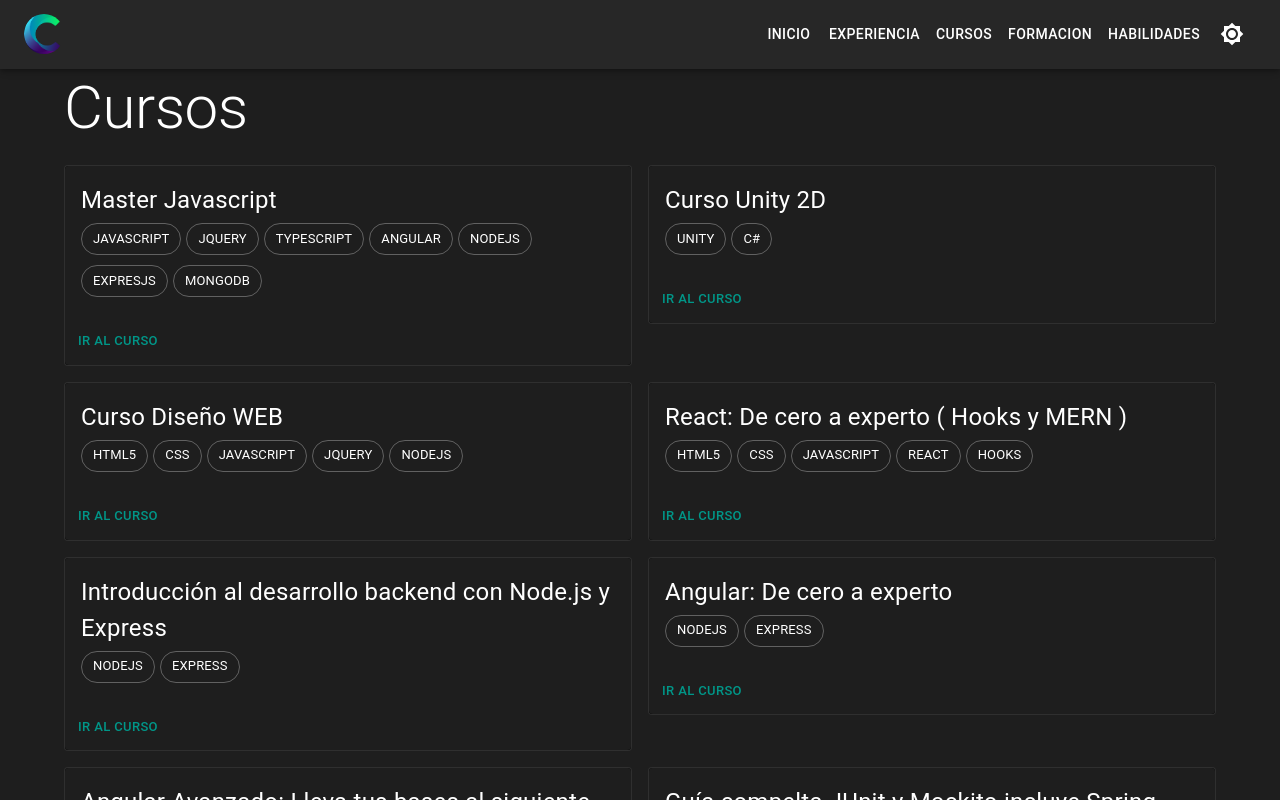
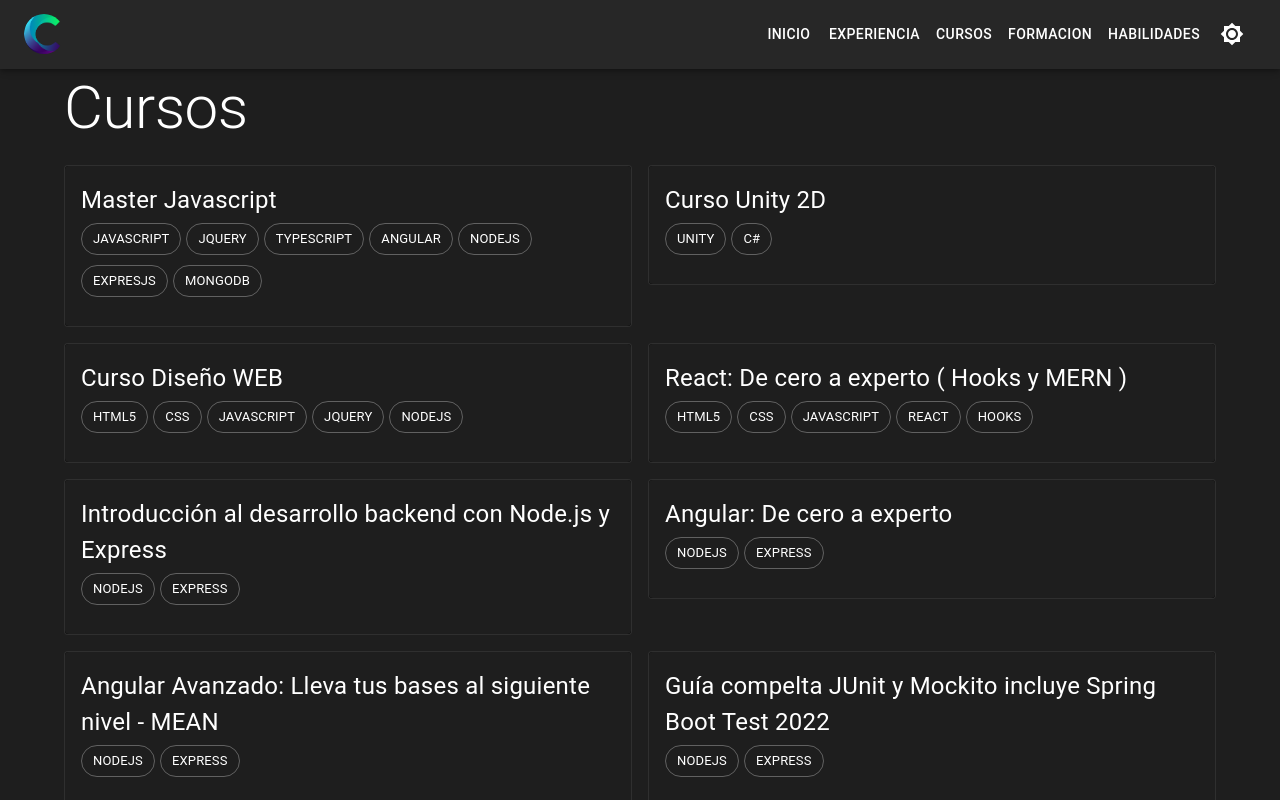
Before and after one commit to crhistianbeteta/crhistianbeteta.github.io, a React (Create React App) app: page /courses in a window 1280 px wide. Shown: the top 800 px of the page. Built offline with nearby package versions, Linux system fonts and the light colour scheme.

Commit message:
fix: remove unused buttons

```diff
--- a/src/course/CourseItem.js
+++ b/src/course/CourseItem.js
@@ -1,7 +1,5 @@
 import Box from "@mui/material/Box";
-import Button from "@mui/material/Button";
 import Card from "@mui/material/Card";
-import CardActions from "@mui/material/CardActions";
 import CardContent from "@mui/material/CardContent";
 import Typography from "@mui/material/Typography";
 import PropTypes from "prop-types";
@@ -24,9 +22,6 @@ function CourseItem({ name, skillsLearned }) {
           </Box>
         </Typography>
       </CardContent>
-      <CardActions>
-        <Button size="small">Ir al curso</Button>
-      </CardActions>
     </Card>
   );
 
```
